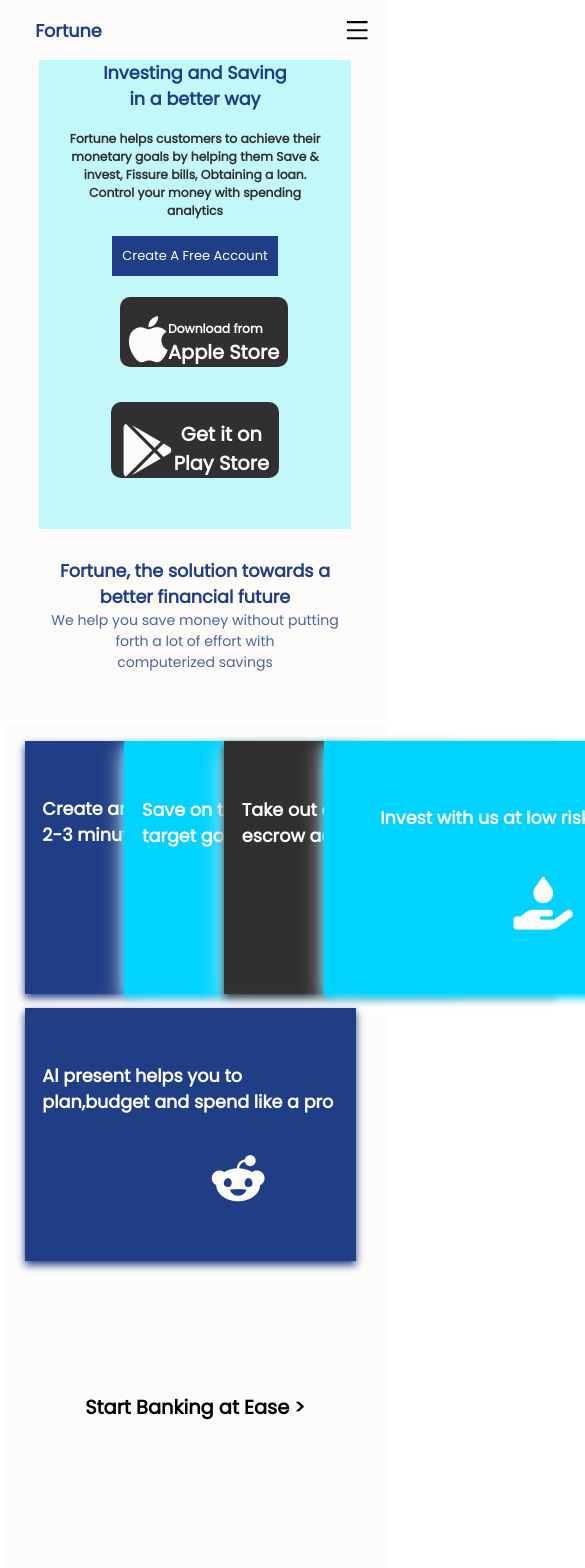
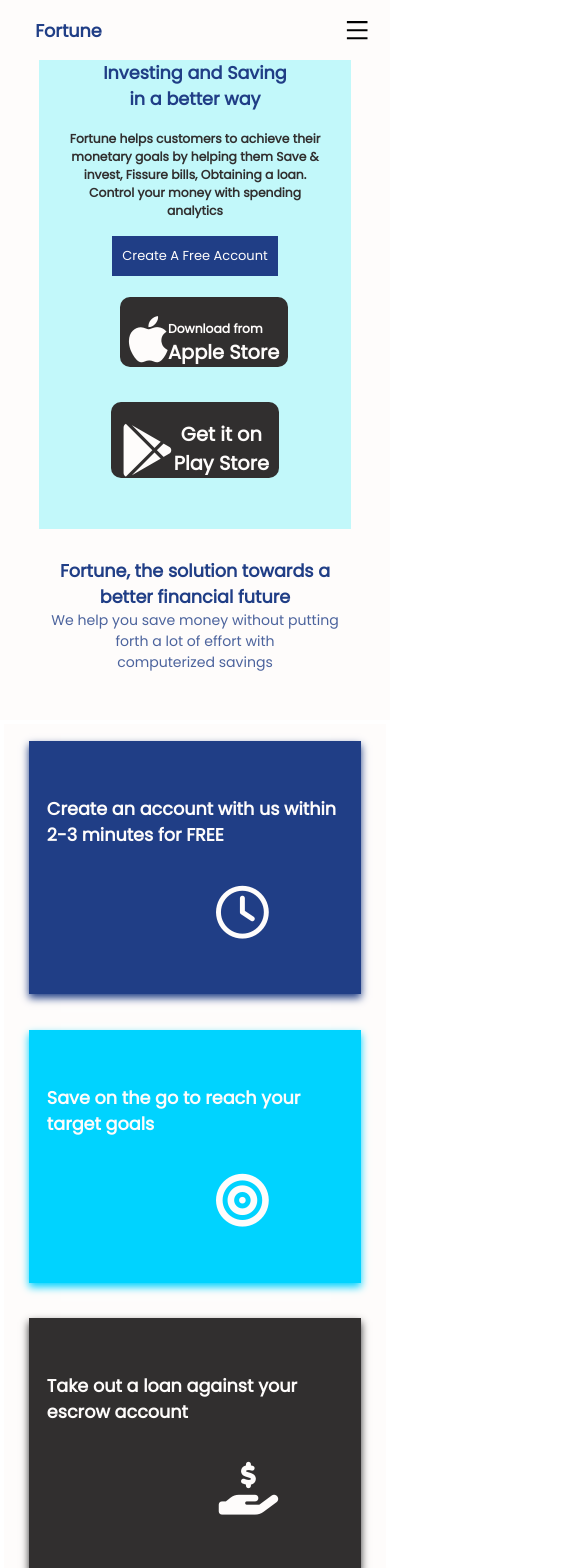
Before and after one commit to fortune-elite/fortune-app, a React (Create React App) app: page / in a window 390 px wide. Shown: the top 1568 px of the page, 585 px wide, since content can reach past the window. Built offline with nearby package versions, Linux system fonts and the light colour scheme; the HTML template or start-up script is replaced by a standard one.

Commit message:
Card Responsiveness completed

```diff
--- a/src/components/Cards.js
+++ b/src/components/Cards.js
@@ -4,7 +4,7 @@
 const Card = () => {
     return (
         <div className="cards">
-            <div className="container">
+            <div className="contain">
                 <div className="cardBlue">
                     <div className="p">
                         Create an account with us within 2-3 minutes for FREE
--- a/src/components/css/Card.modules.css
+++ b/src/components/css/Card.modules.css
@@ -4,7 +4,7 @@
     font-size: 0.8rem;
 }
 
-.container{
+.contain{
     display: flex;
     justify-content: space-evenly;
 }
@@ -99,7 +99,7 @@
         font-size: 0.8rem;
     }
 
-    .container{
+    .contain{
         display: flex;
         justify-content: space-evenly;
     }
@@ -109,7 +109,7 @@
         flex-direction: column;
         justify-content: space-evenly;
         align-items: center;
-        width: 18vw;
+        width: 17vw;
         padding: 1rem 1rem 1rem 1rem;
         height: 15vh;
         background-color: var(--DarkSkyBlue);
@@ -125,7 +125,7 @@
         justify-content: space-evenly;
         align-items: center;
         padding: 1rem 1rem 1rem 1rem;
-        width: 18vw;
+        width: 17vw;
         height: 15vh;
         background-color: var(--BlackColor);
         color: var(--mainBackground);
@@ -141,7 +141,7 @@
         justify-content: space-evenly;
         align-items: center;
         padding: 1rem 1rem 1rem 1rem;
-        width: 18vw;
+        width: 17vw;
         height: 15vh;
         background-color: var(--DarkBlueColor);
         color: var(--mainBackground);
@@ -152,7 +152,7 @@
 
     .cardDark:hover{
         cursor: pointer;
-        width: 19vw;
+        width: 18vw;
         height: 16vh;
         opacity: 0.8;
 
@@ -160,14 +160,14 @@
 
     .cardSky:hover{
         cursor: pointer;
-        width: 19vw;
+        width: 18vw;
         height: 16vh;
         opacity: 0.8;
     }
 
     .cardBlue:hover {
         cursor: pointer;
-        width: 19vw;
+        width: 18vw;
         height: 16vh;
         opacity: 0.8;
     }
@@ -198,7 +198,7 @@
         margin:1% 1% 1% 1%;
     }
 
-    .container{
+    .contain{
         display: flex;
         flex-direction: column;
         align-items: center;
```
